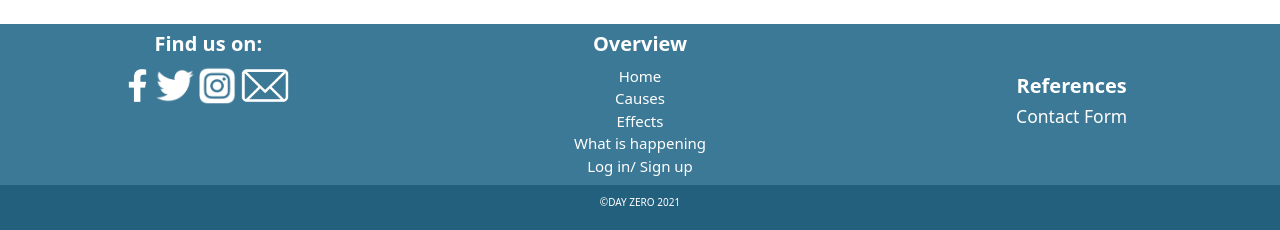
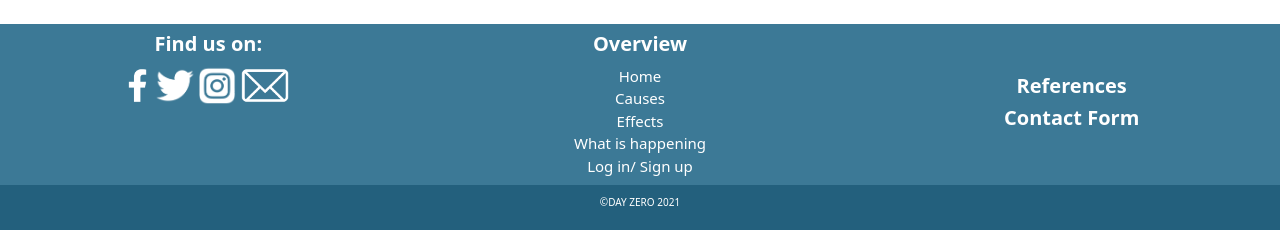
Before and after one commit to alcmene00/day_zero, a PHP site: page /causes.html in a window 1280 px wide. Shown: the part 5667-5897 px from the top of the page. Run offline with PHP 8.4, Linux system fonts and the light colour scheme.

Commit message:
Update footer.css

```diff
--- a/footer.css
+++ b/footer.css
@@ -57,7 +57,7 @@
   margin-top: 12%;
   margin-bottom: 2%;
 }
-.title3 {
+.title3, .title4 {
   margin-top: 2%;
   font-size: 2rem;
   margin-bottom: 2%;
```
